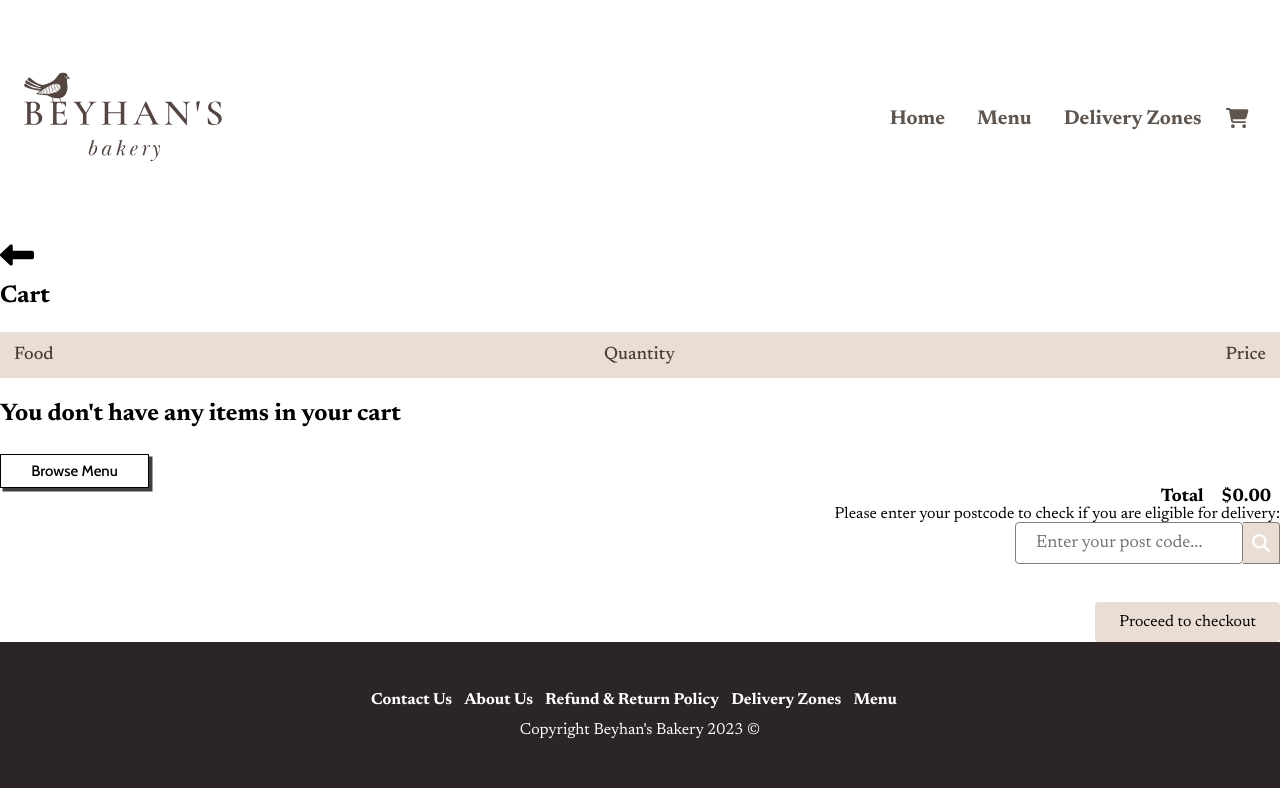
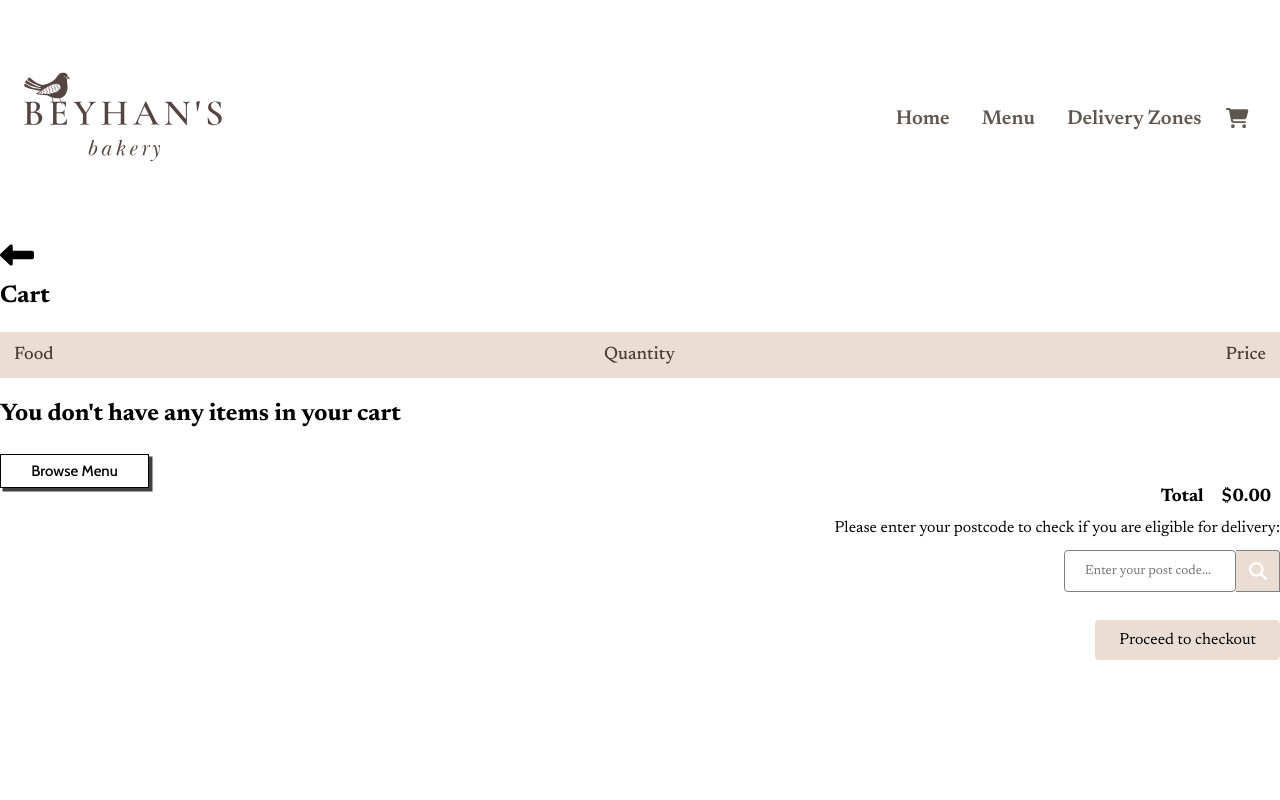
Before and after one commit to OSMANCAKlR/beyhansbakery2, a React (Create React App) app: page /cart in a window 1280 px wide. Shown: the top 800 px of the page. Built offline with nearby package versions, Linux system fonts and the light colour scheme.

Commit message:
worked on the cart section

```diff
--- a/src/App.css
+++ /dev/null
@@ -1,97 +0,0 @@
-@import url('https://fonts.googleapis.com/css?family=Raleway&display=swap');
-
-:root {
-  --light-grey: #F6F9FC;
-  --dark-terminal-color: #0A2540;
-  --accent-color: #635BFF;
-  --radius: 3px;
-}
-
-body {
-  padding: 20px;
-  font-family: 'Raleway';
-  display: flex;
-  justify-content: center;
-  font-size: 1.2em;
-  color: var(--dark-terminal-color);
-}
-
-main {
-  width: 480px;
-}
-
-form > * {
-  margin: 10px 0;
-}
-
-.checkout__button {
-  background-color: var(--accent-color);
-}
-
-.checkout__button {
-  background: var(--accent-color);
-  font-family: 'Raleway';
-  border-radius: var(--radius);
-  color: white;
-  border: 0;
-  padding: 12px 16px;
-  margin-top: 16px;
-  font-weight: 500;
-  cursor: pointer;
-  transition: all 0.2s ease;
-  display: block;
-}
-.checkout__button:hover {
-  filter: contrast(115%);
-}
-.checkout__button:active {
-  transform: translateY(0px) scale(0.98);
-  filter: brightness(0.9);
-}
-.checkout__button:disabled {
-  opacity: 0.5;
-  cursor: none;
-}
-
-input, select {
-  display: block;
-  font-size: 1.1em;
-  width: 100%;
-  margin-bottom: 10px;
-}
-
-label {
-  display: block;
-}
-
-a {
-  color: var(--accent-color);
-  font-weight: 900;
-}
-
-small {
-  font-size: .6em;
-}
-
-fieldset, input, select {
-  border: 1px solid #efefef;
-}
-
-#payment-form {
-  border: #F6F9FC solid 1px;
-  border-radius: var(--radius);
-  padding: 20px;
-  margin: 20px 0;
-  box-shadow: 0 30px 50px -20px rgb(50 50 93 / 25%), 0 30px 60px -30px rgb(0 0 0 / 30%);
-}
-
-#messages {
-  font-family: source-code-pro, Menlo, Monaco, Consolas, 'Courier New';
-  display: none; /* hide initially, then show once the first message arrives */
-  background-color: #0A253C;
-  color: #00D924;
-  padding: 20px;
-  margin: 20px 0;
-  border-radius: var(--radius);
-  font-size:0.7em;
-}
--- a/src/index.css
+++ b/src/index.css
@@ -656,7 +656,7 @@ form .landing__button {
 }
 
 .btn__checkout {
-  margin-top: 24px;
+  margin-top: 14px;
   font-size: 16px;
   padding: 12px 24px;
 }
@@ -679,11 +679,25 @@ form .landing__button {
   color: black;
 }
 
+.eligible__text{
+  margin-top: 14px;
+  margin-bottom: 14px;
+}
+
 .inputButton {
   display: flex;
   align-items: center;
   justify-content: center;
   margin-bottom: 14px;
+}
+
+#cart .row {
+  height: 100vh;
+}
+
+
+.btn__checkout:disabled {
+  cursor: no-drop;
 }
 
 .search__button {
@@ -698,9 +712,27 @@ form .landing__button {
   border-start-end-radius: 4px;
   border-right: 1px solid grey;
   border-top: 1px solid grey;
+  cursor: pointer;
 
+}
 
+.date__title {
+  margin-bottom: 4px;
+}
 
+.green {
+  color: #006400;
+}
+
+.eligible__delivery {
+  font-size: 18px;
+  font-weight: 500;
+  margin-bottom: 14px;
+}
+
+.uneligible__delivery {
+  font-family: 18px;
+  font-weight: 500;
 }
 
 .postcode__input {
@@ -767,106 +799,19 @@ form .landing__button {
 
 /* Checkout */
 
-:root {
-  --light-grey: #f6f9fc;
-  --dark-terminal-color: #0a2540;
-  --accent-color: #635bff;
-  --radius: 3px;
+
+a {
+  font-weight: 600;
+  color: #5f564f;
 }
 
-form > * {
-  margin: 10px 0;
-}
-
-.checkout__button {
-  background-color: var(--accent-color);
-}
-
-.checkout__button {
-  background: var(--accent-color);
-  border-radius: var(--radius);
-  color: white;
-  border: 0;
-  padding: 12px 16px;
-  margin-top: 16px;
-  font-weight: 600;
-  cursor: pointer;
-  transition: all 0.2s ease;
-  display: block;
-}
-.checkout__button:hover {
-  filter: contrast(115%);
-}
-.checkout__button:active {
-  transform: translateY(0px) scale(0.98);
-  filter: brightness(0.9);
-}
-.checkout__button:disabled {
-  opacity: 0.5;
-  cursor: none;
-}
-
-input,
-select {
-  display: block;
-  font-size: 1.1em;
-  width: 100%;
-}
-
-label {
-  display: block;
-}
-
-a {
-  font-weight: 900;
-  color: black;
-}
-
-small {
-  font-size: 0.6em;
-}
-
-fieldset,
-input,
-select {
-  border: 1px solid #efefef;
-}
-
-#payment-form {
-  border: #f6f9fc solid 1px;
-  border-radius: var(--radius);
-  padding: 20px;
-  margin: 20px 0;
-  box-shadow: 0 30px 50px -20px rgb(50 50 93 / 25%),
-    0 30px 60px -30px rgb(0 0 0 / 30%);
-}
-
-.payment__wrapper {
-  display: flex;
-  align-items: center;
-  justify-content: center;
-}
-
-.checkout__title {
-  text-align: center;
-  margin-bottom: 54px;
-}
-#messages {
-  font-family: "Newsreader", serif;
-  display: none; /* hide initially, then show once the first message arrives */
-  background-color: #0a253c;
-  color: #00d924;
-  padding: 20px;
-  margin: 20px 0;
-  border-radius: var(--radius);
-  font-size: 0.7em;
-}
 
 
 
 /* Delivery */
 
-.delivery__title {
+#delivery .row {
+  height: 100vh;
 }
 
 
@@ -1065,4 +1010,6 @@ select {
   #cart .food__button {
     margin-left: 8px;
   }
+
+
 }
--- a/src/pages/Cart.jsx
+++ b/src/pages/Cart.jsx
@@ -2,7 +2,7 @@ import { FontAwesomeIcon } from "@fortawesome/react-fontawesome";
 import React, { useEffect, useState } from "react";
 import { Link } from "react-router-dom";
 import { loadStripe } from "@stripe/stripe-js";
-import Stripe from 'stripe';
+import Stripe from "stripe";
 import DatePicker from "react-datepicker";
 import "react-datepicker/dist/react-datepicker.css";
 
@@ -11,6 +11,8 @@ export default function Cart({ cart, changeQuantity, removeItem }) {
   const [selectedDate, setSelectedDate] = useState(null);
   const [isEligible, setIsEligible] = useState(null);
   const [isDateSelected, setIsDateSelected] = useState(false);
+  const [showErrorMessage, setShowErrorMessage] = useState(false);
+  const [postcode, setPostcode] = useState();
 
   useEffect(() => {
     let amount = 0;
@@ -20,11 +22,6 @@ export default function Cart({ cart, changeQuantity, removeItem }) {
     setTotalAmount(amount * 100);
   }, [cart]);
 
-  console.log(totalAmount);
-  console.log(cart)
-
-  let stripePromis
-
   const total = () => {
     let price = 0;
     cart.forEach((food) => {
@@ -32,9 +29,6 @@ export default function Cart({ cart, changeQuantity, removeItem }) {
     });
     return price;
   };
-
-  const [postcode, setPostcode] = useState();
-
 
   const handlePostcodeChange = (event) => {
     setPostcode(event.target.value);
@@ -88,8 +82,8 @@ export default function Cart({ cart, changeQuantity, removeItem }) {
       "2017", // Waterloo
       "2030", // Watsons Bay
       "2024", // Waverley
-      "2017",  // Zetland
-      "2018" //Eastlakes
+      "2017", // Zetland
+      "2018", //Eastlakes
     ];
 
     if (validPostcodes.includes(postcode)) {
@@ -99,19 +93,26 @@ export default function Cart({ cart, changeQuantity, removeItem }) {
     }
   };
 
+  const handleCheckout = () => {
+    if (!selectedDate || !isEligible) {
+      setShowErrorMessage(true);
+    } else {
+      redirectToCheckout();
+    }
+  };
 
   const redirectToCheckout = async () => {
     const stripe = await loadStripe(process.env.REACT_APP_STRIPE_KEY);
     stripe.redirectToCheckout({
-      lineItems: cart.map(item => ({
+      lineItems: cart.map((item) => ({
         quantity: item.quantity,
-          price: item.price_api
+        price: item.price_api,
       })),
       mode: "payment",
       successUrl: `${window.location.origin}/success`,
       cancelUrl: `${window.location.origin}`,
       shippingAddressCollection: {
-        allowedCountries: ['AU'],
+        allowedCountries: ["AU"],
       },
       billingAddressCollection: "auto",
     });
@@ -132,7 +133,7 @@ export default function Cart({ cart, changeQuantity, removeItem }) {
           <p className="cart__header--text">Quantity</p>
           <p className="cart__header--text">Price</p>
         </div>
-        <div className="cart__body" >
+        <div className="cart__body">
           {cart.map((food) => {
             return (
               <div className="food__container" key={food.id}>
@@ -184,33 +185,44 @@ export default function Cart({ cart, changeQuantity, removeItem }) {
               <span>Total </span>
               <span>${total().toFixed(2)}</span>
             </div>
-            <p>
+            <p className="eligible__text">
               Please enter your postcode to check if you are eligible for
               delivery:
             </p>
             <div className="inputButton">
-          <input  className="postcode__input" placeholder="Enter your post code..." value={postcode} onChange={handlePostcodeChange} />
+              <input
+                className="postcode__input"
+                placeholder="Enter your post code..."
+                value={postcode}
+                onChange={handlePostcodeChange}
+                onKeyPress={(event) => event.key === "Enter" && handleCheckEligibility()}
+              />
               <div className="search__button" onClick={handleCheckEligibility}>
-          <FontAwesomeIcon icon="fa-solid fa-magnifying-glass"  />
+                <FontAwesomeIcon icon="fa-solid fa-magnifying-glass" />
               </div>
             </div>
             {postcode && isEligible === false ? (
-            <p>Sorry, we do not deliver to your area.</p>
+              <p className="uneligible__delivery">Sorry, we do not deliver to your area.</p>
             ) : null}
-          {isEligible === true ? <p>You are eligible for delivery!</p> : null}
-
-              {isEligible && (
+            {isEligible === true && (
               <div className="cart__delivery">
-          <p>Please select a delivery date:</p>
+                <p className="eligible__delivery"> <span className="green"> Great! </span>We deliver to your area</p>
+                <p className="date__title">Please select a delivery date:</p>
                 <DatePicker
                   selected={selectedDate}
-            onChange={(date) => setSelectedDate(date)}
+                  onChange={(date) => {
+                    setSelectedDate(date);
+                    setIsDateSelected(true);
+                  }}
                   minDate={new Date()}
                   showDisabledMonthNavigation
                 />
               </div>
             )}
-       <button onClick={redirectToCheckout} className="btn btn__checkout">Proceed to checkout</button>
+
+            <button onClick={redirectToCheckout} className="btn btn__checkout" disabled={!isEligible || !isDateSelected}>
+              Proceed to checkout
+            </button>
           </div>
         </div>
       </div>
```
Lines whose indentation alone changed are shown as unchanged.
